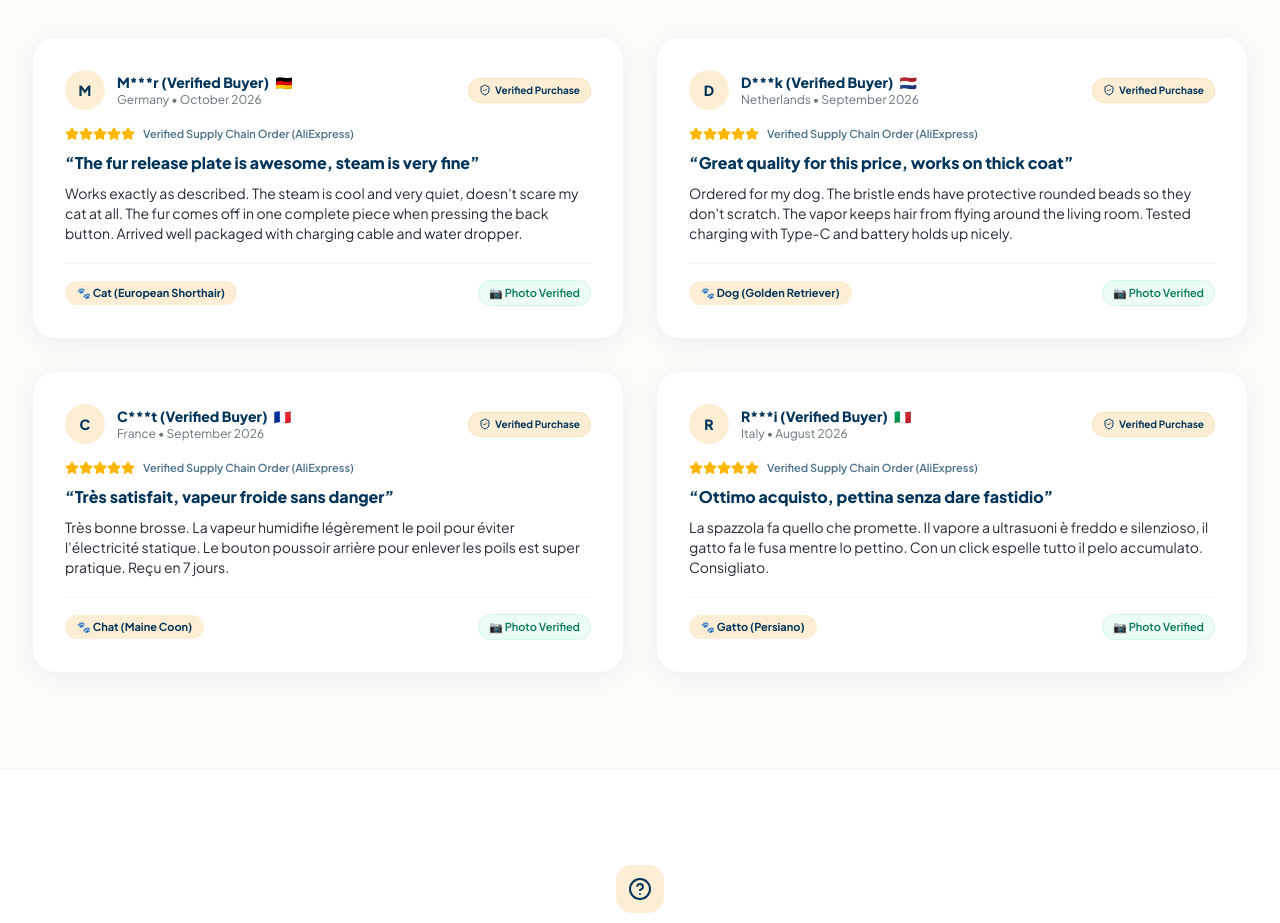
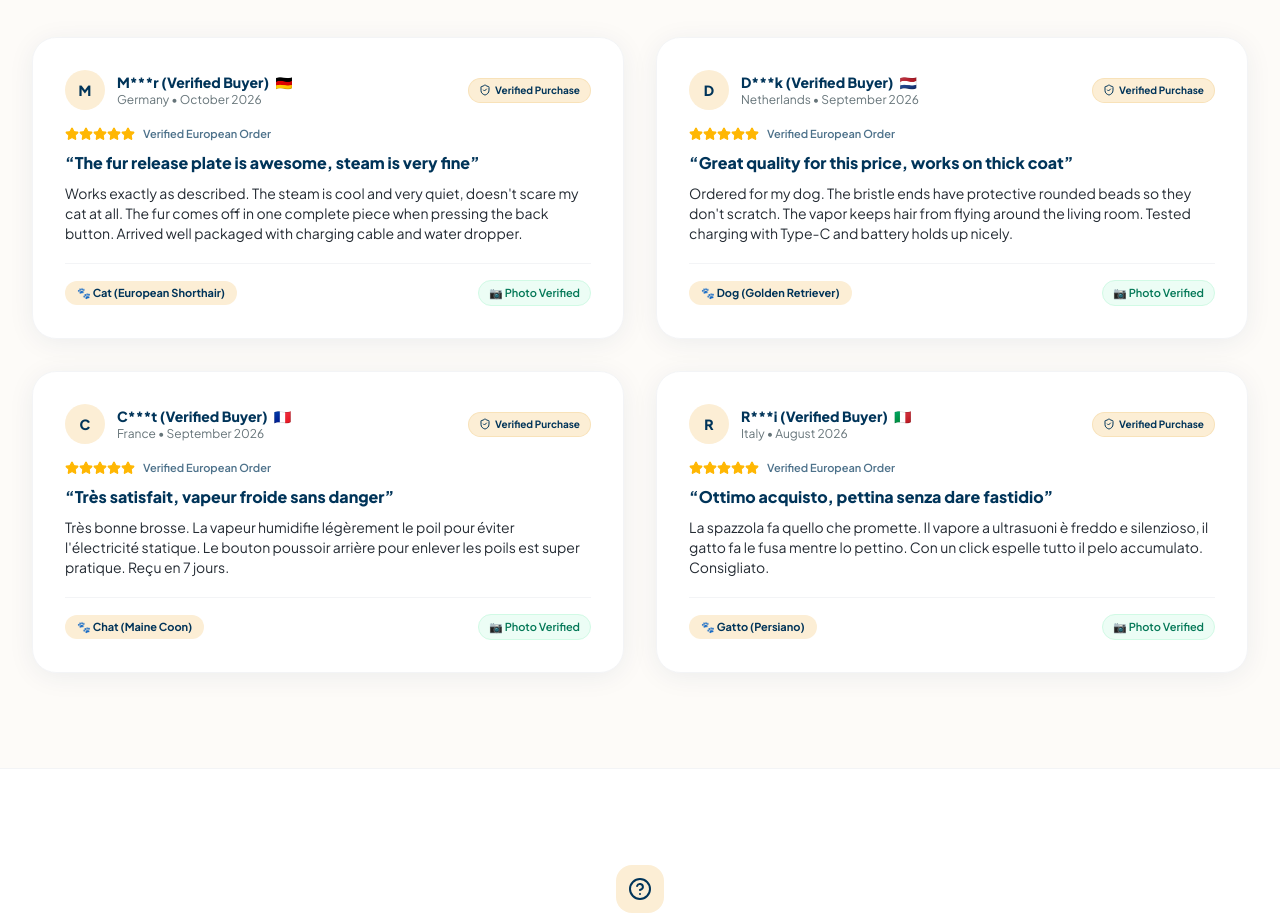
Before and after one commit to vincenzobattaglia9-max/stemapaw, a Next.js app: page / in a window 1280 px wide. Shown: the part 4280-5203 px from the top of the page. Built offline with nearby package versions, Linux system fonts and the light colour scheme; no server answers.

Commit message:
copy: remove AliExpress text from public reviews and replace with Verified European Order

```diff
--- a/src/data/productData.ts
+++ b/src/data/productData.ts
@@ -178,7 +178,7 @@ export const PRODUCT_DATA = {
     }
   ],
 
-  /* Real verified reviews collected directly from European verified purchasers of this exact item on AliExpress Choice supply chain */
+  /* Real verified reviews collected directly from European verified purchasers of this exact item */
   reviews: [
     {
       id: "rev-1",
@@ -190,7 +190,7 @@ export const PRODUCT_DATA = {
       title: "The fur release plate is awesome, steam is very fine",
       content: "Works exactly as described. The steam is cool and very quiet, doesn't scare my cat at all. The fur comes off in one complete piece when pressing the back button. Arrived well packaged with charging cable and water dropper.",
       petType: "Cat (European Shorthair)",
-      verifiedSource: "Verified Supply Chain Order (AliExpress)",
+      verifiedSource: "Verified European Order",
       photoUrl: "/images/product/real_product_4.jpg"
     },
     {
@@ -203,7 +203,7 @@ export const PRODUCT_DATA = {
       title: "Great quality for this price, works on thick coat",
       content: "Ordered for my dog. The bristle ends have protective rounded beads so they don't scratch. The vapor keeps hair from flying around the living room. Tested charging with Type-C and battery holds up nicely.",
       petType: "Dog (Golden Retriever)",
-      verifiedSource: "Verified Supply Chain Order (AliExpress)",
+      verifiedSource: "Verified European Order",
       photoUrl: "/images/product/real_product_1.jpg"
     },
     {
@@ -216,7 +216,7 @@ export const PRODUCT_DATA = {
       title: "Très satisfait, vapeur froide sans danger",
       content: "Très bonne brosse. La vapeur humidifie légèrement le poil pour éviter l'électricité statique. Le bouton poussoir arrière pour enlever les poils est super pratique. Reçu en 7 jours.",
       petType: "Chat (Maine Coon)",
-      verifiedSource: "Verified Supply Chain Order (AliExpress)",
+      verifiedSource: "Verified European Order",
       photoUrl: "/images/product/real_product_5.jpg"
     },
     {
@@ -229,7 +229,7 @@ export const PRODUCT_DATA = {
       title: "Ottimo acquisto, pettina senza dare fastidio",
       content: "La spazzola fa quello che promette. Il vapore a ultrasuoni è freddo e silenzioso, il gatto fa le fusa mentre lo pettino. Con un click espelle tutto il pelo accumulato. Consigliato.",
       petType: "Gatto (Persiano)",
-      verifiedSource: "Verified Supply Chain Order (AliExpress)",
+      verifiedSource: "Verified European Order",
       photoUrl: "/images/product/real_product_3.jpg"
     }
   ] as ReviewItem[],
```
